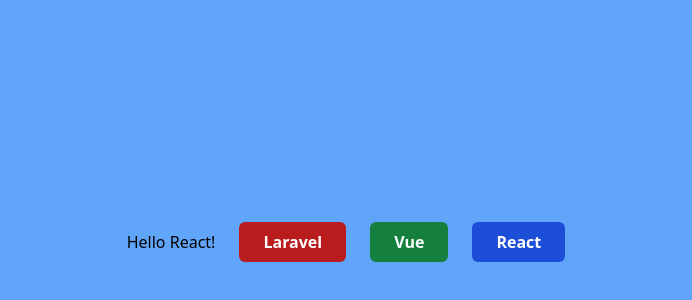
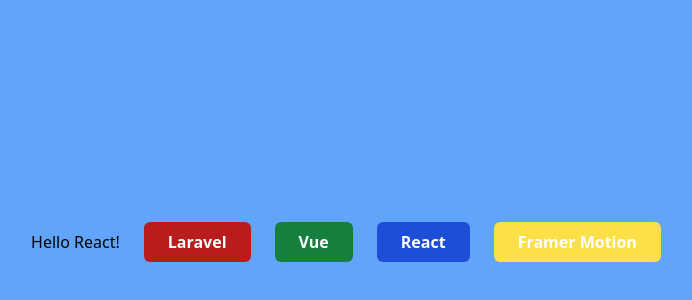
Before and after one commit to ridhocrnv/Belajar-React, a React (Vite) app: page / in a window 1280 px wide. Shown: the part 158-458 px from the top of the page, without its empty margins (294-986 px from the left). Built offline with nearby package versions, Linux system fonts and the light colour scheme.

Commit message:
feat: mencoba default button pada variant props

```diff
--- a/src/App.jsx
+++ b/src/App.jsx
@@ -7,7 +7,7 @@
         blue: 'bg-blue-700'
     }
 
-    const bgColor = variants[props.variant] || 'bg-yellow-700';
+    const bgColor = variants[props.variant] || 'bg-yellow-300 text-black';
 
     return (
         <button className={`h-10 px-6 font-bold rounded-md ${bgColor} text-white`}>
@@ -23,6 +23,7 @@
             <Button variant="red">Laravel</Button>
             <Button variant="green">Vue</Button>
             <Button variant="blue">React</Button>
+            <Button>Framer Motion</Button>
         </div>
     )
 }
```
